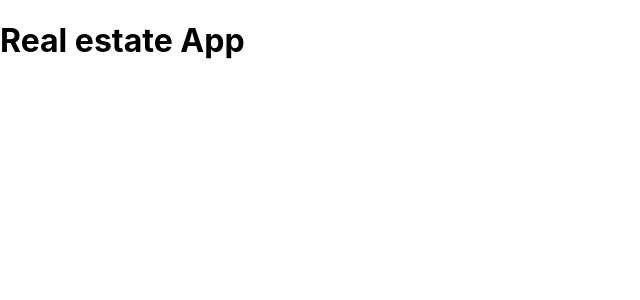
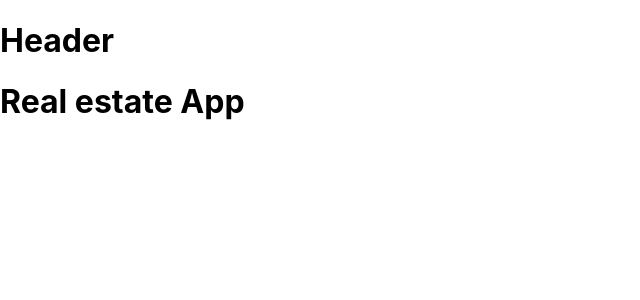
Before and after one commit to OlgicaZ/real-estate-app, a React (Create React App) app: page / in a window 1280 px wide. Shown: the top 300 px of the page, without its empty margins (0-640 px from the left). Built offline with nearby package versions, Linux system fonts and the light colour scheme.

Commit message:
configure default styling

```diff
--- /dev/null
+++ b/src/components/Header/Header.js
@@ -0,0 +1,7 @@
+export default function Header() {
+    return (
+        <>
+        <h1>Header</h1>
+        </>
+    )
+}
--- a/src/pages/Home/Home.js
+++ b/src/pages/Home/Home.js
@@ -1,7 +1,10 @@
-export default function Home () {
-    return (
-        <>
-            <h1>Real estate App</h1>
-        </>
-    )
+import Header from "../../components/Header/Header";
+
+export default function Home() {
+  return (
+    <>
+      <Header />
+      <h1>Real estate App</h1>
+    </>
+  );
 }
--- a/src/partials/_colors.scss
+++ b/src/partials/_colors.scss
@@ -0,0 +1,5 @@
+$black: rgb(16, 16, 16);
+$white: rgb(255, 255, 255);
+$light-gray: rgb(243, 243, 243);
+
+$button-primary: rgb(207, 74, 59);
--- a/src/partials/_globals.scss
+++ b/src/partials/_globals.scss
@@ -0,0 +1,54 @@
+* {
+    margin: 0;
+    box-sizing: border-box;
+
+    &:before, &:after {
+        box-sizing: border-box;
+    }
+}
+
+body {
+    font-family: sans-serif;
+    line-height: 1.5;
+    -webkit-font-smoothing: antialiased;
+}
+
+button,
+input,
+textarea,
+select {
+    font: inherit;
+}
+
+p,
+h1,
+h2,
+h3,
+h4,
+h5,
+h6 {
+    overflow-wrap: break-word;
+}
+
+img,
+video,
+canvas,
+svg {
+    max-width: 100%;
+}
+
+a {
+    text-decoration: none;
+    color: inherit;
+}
+
+ul {
+    list-style: none;
+    margin: 0;
+    padding: 0;
+}
+
+button {
+    border: none;
+    outline: none;
+}
```
Also changed, not shown: src/partials/_mixins.scss (+0 -7 lines), src/components/Header/Header.scss (added).
